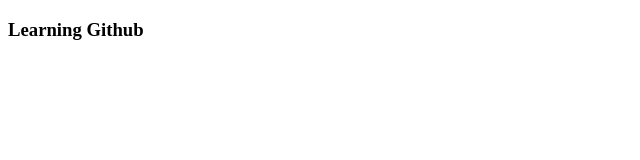
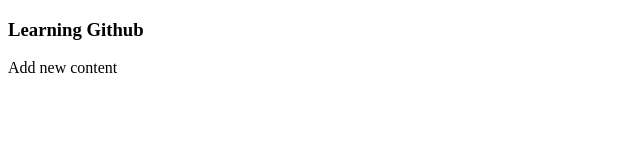
Before and after one commit to vann-vann/web-project, a plain HTML site: page index.html in a window 1280 px wide. Shown: the whole page, without its empty margins (0-640 px from the left). Drawn offline with Linux system fonts and the light colour scheme.

Commit message:
add paragraph

```diff
--- a/index.html
+++ b/index.html
@@ -9,6 +9,7 @@
 
 <body>
     <h3>Learning Github</h3>
+    <p>Add new content</p>
 </body>
 
 </html>
```
